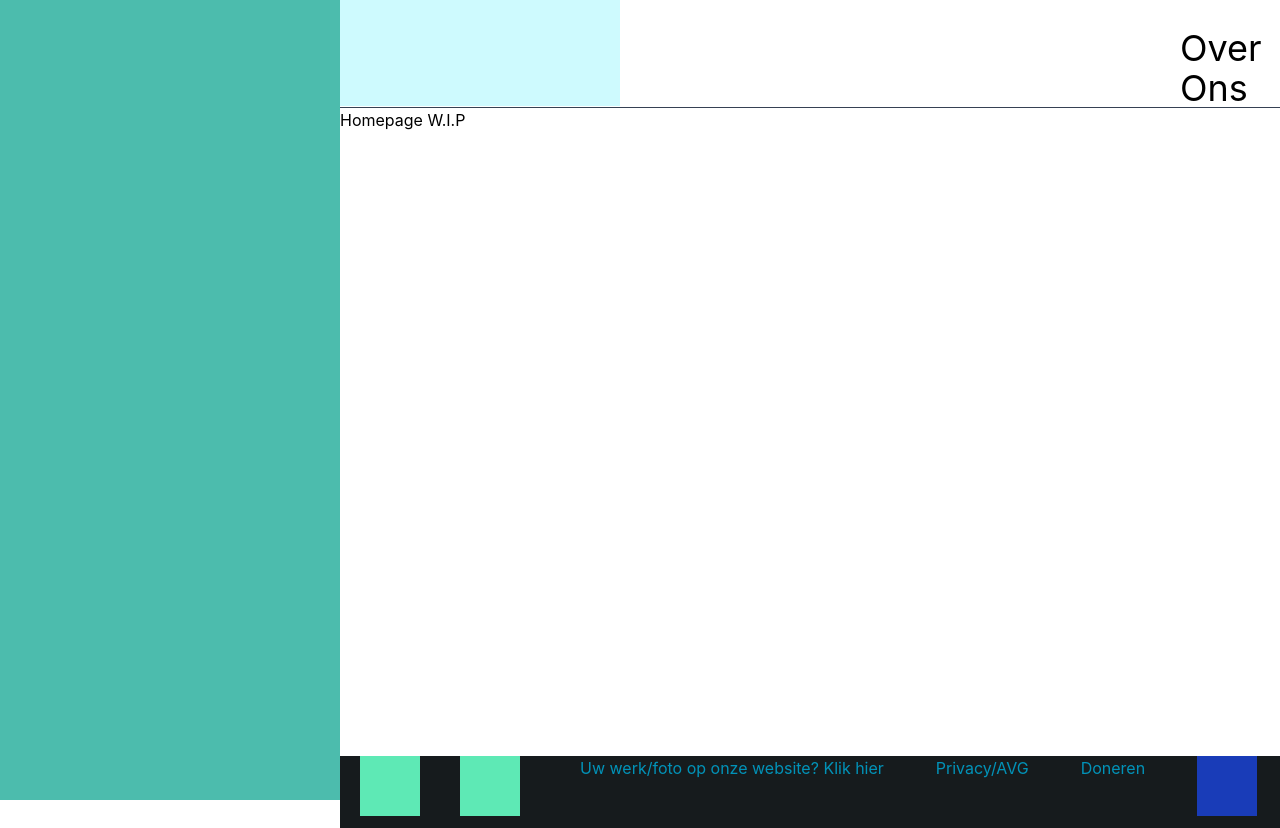
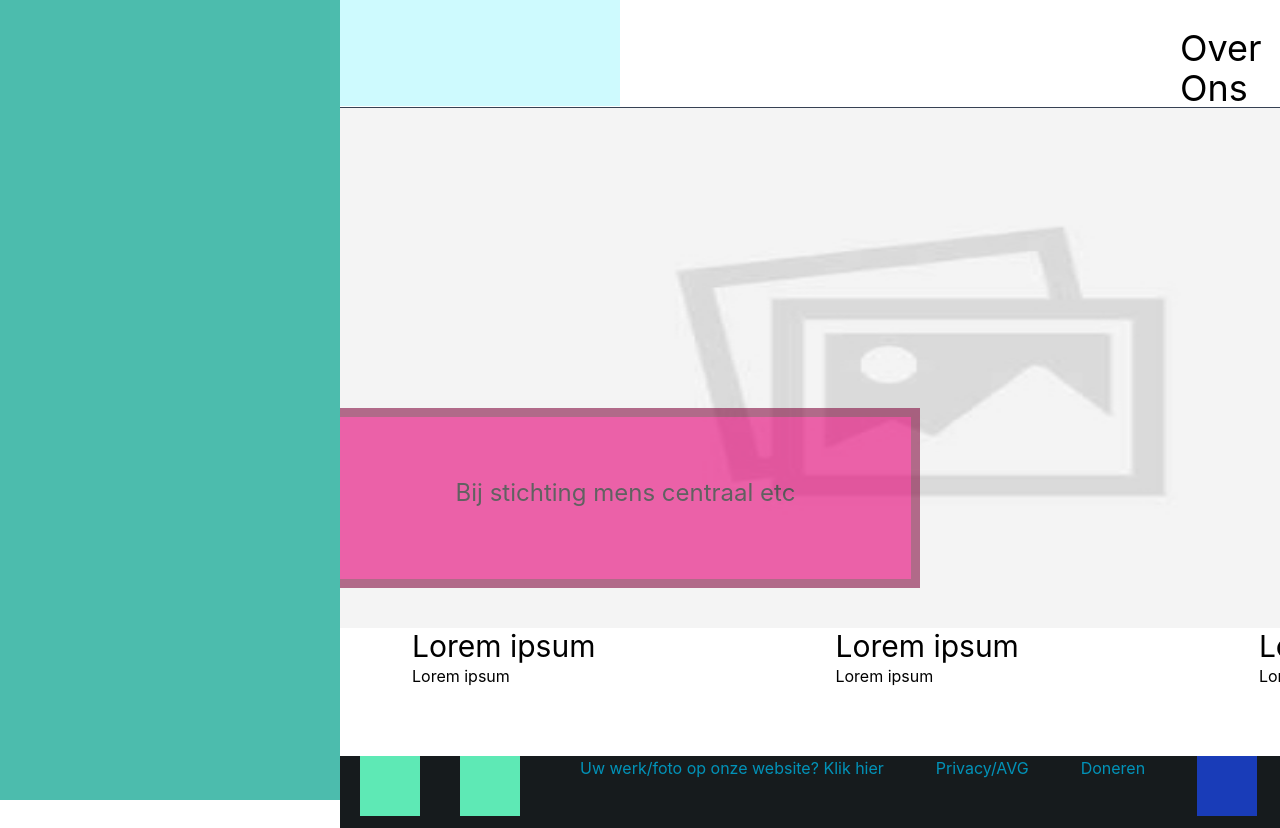
Before and after one commit to deniaverkade/project-mens-centraal, a React (Vite) app: page / in a window 1280 px wide. Shown: the top 828 px of the page. Built offline with nearby package versions, Linux system fonts and the light colour scheme.

Commit message:
npm install opnieuw gedaan, homepage basis gemaakt
ik kreeg website niet te praat zonder weer npm install te doen

```diff
--- a/src/pages/Home.jsx
+++ b/src/pages/Home.jsx
@@ -1,6 +1,26 @@
 const Home = () => {
     return ( <section>
-        <h1>Homepage W.I.P</h1>
+        <div class="bg-pink-600 w-145 h-45 absolute mt-75 border-pink-900 border-t-9 border-r-9 border-b-9 opacity-60">
+        <p class="text-black opacity-100 text-center mt-15 text-2xl">Bij stichting mens centraal etc</p>
+        </div>
+        <img src="../public/images/placeholder.jpeg" class="w-full h-130" />
+        <div class="flex gap-60 ml-18">
+            <div>
+                <h1 class="text-3xl">Lorem ipsum</h1>
+                <p>Lorem ipsum</p>
+            </div>
+
+            <div>
+                <h1 class="text-3xl">Lorem ipsum</h1>
+                <p>Lorem ipsum</p>
+            </div>
+
+            <div>
+                <h1 class="text-3xl">Lorem ipsum</h1>
+                <p>Lorem ipsum</p>
+            </div>
+        </div>
+
     </section> );
 }
 
```
Also changed, not shown: public/images/placeholder.jpeg (added), 1 other file (tests, documents, lock files or other folders).
